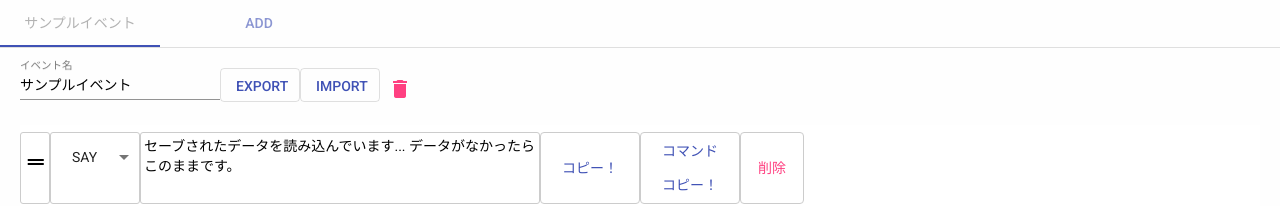
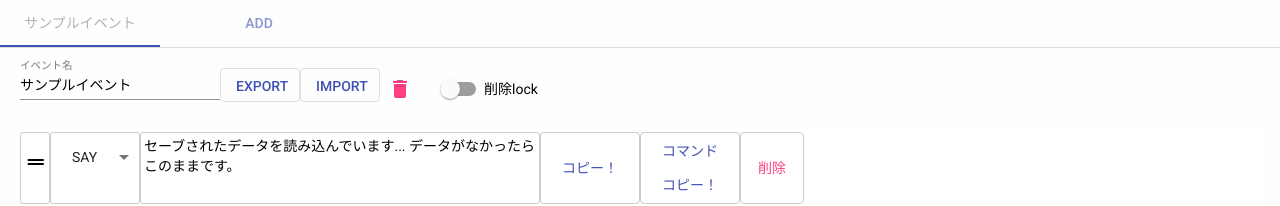
Before and after one commit to mznh/moe-announce-helper, an Angular app: page / in a window 1280 px wide. Shown: the part 301-507 px from the top of the page. Built offline with nearby package versions, Linux system fonts and the light colour scheme.

Commit message:
add slide toggle to lock delete message

```diff
--- a/src/app/controller-service/controller.service.ts
+++ b/src/app/controller-service/controller.service.ts
@@ -4,7 +4,8 @@ import {
   SaveData, ConfigData, EventData, MessageData,
   generateMessage, generateEvent,
   getNewMessageId, getNewEventId,
-  generateDefaultConfig
+  generateDefaultConfig,
+  generateDefaultEventConfig
 } from '../model/message-data';
 
 export const localStorageKey = "Save001";
@@ -20,6 +21,7 @@ export class ControllerService {
         id: 0,
         name: "サンプルイベント",
         info: "これはサンプルイベントの説明です",
+        config: generateDefaultEventConfig(),
         messages: [
           {
             id:0, msgType:"say",
@@ -33,11 +35,24 @@ export class ControllerService {
 
   constructor(private snackBar:MatSnackBar) { }
 
-  public transformOldConfigData(oldableData:any){
+  public transformOldSaveData(oldableData:any){
     // saveData.config がstringのものを全てConfigData型に変更
     if( oldableData.config === "" ){
       oldableData.config = generateDefaultConfig();
     }
+    oldableData.events = oldableData.events.map((event:any) => {
+      if('config' in event){
+        return event;
+      }else{
+        // event has not config
+        return {
+          ... event,
+          config:  generateDefaultEventConfig()
+        }
+      }
+    }
+    );
+
     return oldableData;
   }
   //描画の関係でダークモードについてだけ個別で取得
@@ -82,6 +97,14 @@ export class ControllerService {
     }
   }
 
+  public setLockEvent(eventId:number,mode:boolean){
+    const event = this.fetchEvent(eventId)
+    if(event != undefined){
+      event.config.isLocked = mode;
+    }
+  }
+
+
   public addMessage(eventId:number, mesageId?:number, msgType?:string, text?:string){
     const eventData = this.fetchEvent(eventId);
     if(eventData === undefined){
@@ -115,6 +138,17 @@ export class ControllerService {
     }
   }
 
+  public changeEventLock(eventId:number, newLockStatus:boolean){
+    //参照をゲッチュ
+    const eventData = this.fetchEvent(eventId);
+    if(eventData === undefined){
+      throw 'Error: EventId is not found';
+      return ;
+    }
+    eventData.config.isLocked = newLockStatus;
+
+  }
+
   public saveEvent(quiet:boolean = false){
     localStorage.setItem(localStorageKey,this.generateJsonString())
     if(quiet === false){
@@ -128,7 +162,7 @@ export class ControllerService {
       return;
     }
 
-    this.saveData = this.transformOldConfigData(JSON.parse(saveRowStringData))
+    this.saveData = this.transformOldSaveData(JSON.parse(saveRowStringData))
     this.toastOpen("アナウンスデータをロードしました。")
   }
 
@@ -151,7 +185,7 @@ export class ControllerService {
 
             }else{ //全部インポートの場合
               const loadRawData = JSON.parse(reader.result)
-              this.saveData = this.transformOldConfigData(loadRawData)
+              this.saveData = this.transformOldSaveData(loadRawData)
               localStorage.setItem(localStorageKey,this.generateJsonString())
               this.toastOpen("アナウンスデータをファイルからロードしました。")
             }
--- a/src/app/event/event.component.css
+++ b/src/app/event/event.component.css
@@ -5,7 +5,7 @@
 .event-info {
   margin: 7px 0px;
   display: grid;
-  grid-template-columns: 200px 80px 80px 50px;
+  grid-template-columns: 200px 80px 80px 50px 200px;
 }
 .event-export-button{
   margin: 7px 0px 0px 0px;
@@ -17,6 +17,9 @@
 }
 .event-delete-button {
   margin: 7px 0px 0px 0px;
+}
+.event-lock-toggle {
+  margin: 16px 0px 0px 10px;
 }
 
 .evetn-message-panel {
--- a/src/app/event/event.component.html
+++ b/src/app/event/event.component.html
@@ -16,6 +16,10 @@
     <button mat-icon-button tabindex="-1" class="event-delete-button" color="accent" (click)="openDeleteModal()">
       <mat-icon class="event-icon">delete</mat-icon>
     </button>
+    <mat-slide-toggle
+      class="event-lock-toggle"
+      [(ngModel)]="inputEventData.config.isLocked"
+      (ngModelChange)="changeEventLockMode($event)">削除lock</mat-slide-toggle>
   </div>
   <div class="event-main">
     <div cdkDropList class="event-message-list" (cdkDropListDropped)="drop($event)">
@@ -31,6 +35,7 @@
           [inputMessageId]="messageData.id"
           [inputMessageType]="messageData.msgType"
           [inputMessageText]="messageData.text"
+          [inputMessageIsLocked]="inputEventData.config.isLocked"
           (textChangeEvent)="messageChange($event)" >
         </app-message>
       </div>
--- a/src/app/event/event.component.ts
+++ b/src/app/event/event.component.ts
@@ -20,6 +20,8 @@ export class EventComponent implements OnInit {
   @ViewChild('fileInput') fileInputLink:any;
   @Input() inputEventData:EventData;
   @Output() eventChangeEvent = new EventEmitter<{event:EventData,message:MessageData}>();
+
+  isLocked:boolean;
 
   constructor(private matDialog: MatDialog, private controllerService:ControllerService) {
   }
@@ -118,4 +120,13 @@ export class EventComponent implements OnInit {
     }
   }
 
+  changeEventLockMode(newValue:boolean){
+    this.isLocked = newValue;
+    this.eventChangeEvent.emit({
+      event: this.inputEventData,
+      message: { id:-1, msgType:"change_lock",text:newValue.toString() }
+    });
+  }
+
+
 }
--- a/src/app/main-page/main-page.component.ts
+++ b/src/app/main-page/main-page.component.ts
@@ -57,6 +57,12 @@ export class MainPageComponent implements OnInit {
       this.controllerService.renameEvent(eventId,newMessageData.text)
     }else if(msgType === "delete" && newMessageData.id === -1){
       this.controllerService.deleteEvent(eventId)
+    }else if(msgType === "change_lock" && newMessageData.id === -1){
+      if(newMessageData.text === "true"){
+        this.controllerService.changeEventLock(eventId,true);
+      }else{
+        this.controllerService.changeEventLock(eventId,false);
+      }
     }else{
       this.controllerService.changeMessage(eventId,newMessageData);
     }
--- a/src/app/message/message.component.html
+++ b/src/app/message/message.component.html
@@ -48,5 +48,12 @@
       </div>
     </ng-container>
   </ng-container>
-  <button mat-stroked-button color="accent" class="message-delete-button" tabindex="-1" (click)="deleteMessage()">削除</button>
+  <button mat-stroked-button
+    color="accent"
+    class="message-delete-button"
+    tabindex="-1"
+    [disabled]="isLocked"
+    (click)="deleteMessage()">
+      削除
+  </button>
 </div>
--- a/src/app/message/message.component.ts
+++ b/src/app/message/message.component.ts
@@ -18,12 +18,15 @@ export class MessageComponent implements OnInit {
   @Input() inputMessageId:number;
   @Input() inputMessageType:string;
   @Input() inputMessageText:string;
+  @Input() inputMessageIsLocked:boolean;
   @Output() textChangeEvent = new EventEmitter<MessageData>();
 
   isCopied:boolean;
+  isLocked:boolean;
 
   constructor(private clipboard: Clipboard){
     this.isCopied = false;
+    this.isLocked = this.inputMessageIsLocked;
   }
 
 
@@ -31,6 +34,10 @@ export class MessageComponent implements OnInit {
   }
   ngAfterViewInit() {
     this.messageValue.nativeElement.value = this.inputMessageText;
+  }
+
+  ngOnChanges(){
+    this.isLocked = this.inputMessageIsLocked
   }
 
   public copyToClipboard(){
--- a/src/app/model/message-data.ts
+++ b/src/app/model/message-data.ts
@@ -4,16 +4,20 @@ export interface MessageData{
   text: string;
 };
 
+export interface EventConfig{
+  isLocked: boolean;
+};
 export interface EventData {
   id: number;
   name: string;
   info: string;
+  config: EventConfig;
   messages: MessageData[];
 };
 
 export interface ConfigData{
   isDarkMode:boolean;
-}
+};
 
 export interface SaveData {
   events: EventData[];
@@ -32,6 +36,7 @@ export function generateEvent(id:number,name:string):EventData{
     id:id,
     name: name,
     info: "",
+    config: generateDefaultEventConfig(),
     messages: [],
   };
 };
@@ -57,3 +62,8 @@ export function generateDefaultConfig(){
     isDarkMode: false
   }
 }
+export function generateDefaultEventConfig(): EventConfig{
+  return {
+    isLocked: false
+  }
+}
```
Also changed, not shown: src/app/main-page/main-page.component.html (+4 -4 lines).
